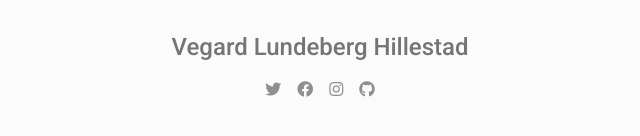
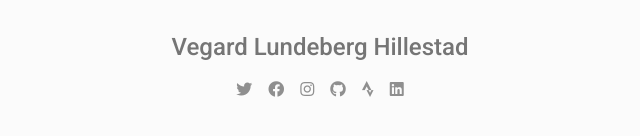
Before and after one commit to vegardlu/vegardlu.github.io, a plain HTML site: page index.html in a window 1280 px wide. Shown: the part 6746-6882 px from the top of the page, 320-960 px from the left. Drawn offline with Linux system fonts and the light colour scheme.

Commit message:
added linkedin and strava icons

```diff
--- a/index.html
+++ b/index.html
@@ -654,6 +654,14 @@
                                                 title="Github"><i class="fab fa-github"></i><span
                                 class="menu-title sr-only">Github</span></a>
                         </li>
+                        <li class="nav-item"><a class="nav-link" href="https://www.strava.com/athletes/50531997"
+                                                title="Strava"><i class="fab fa-strava"></i><span
+                                class="menu-title sr-only">Strava</span></a>
+                        </li>
+                        <li class="nav-item"><a class="nav-link" href="https://www.linkedin.com/in/vegardlh/"
+                                                title="Linkedin"><i class="fab fa-linkedin"></i><span
+                                class="menu-title sr-only">Linkedin</span></a>
+                        </li>
                     </ul>
                 </nav>
             </div>
```
Also changed, not shown: 1 other file.
